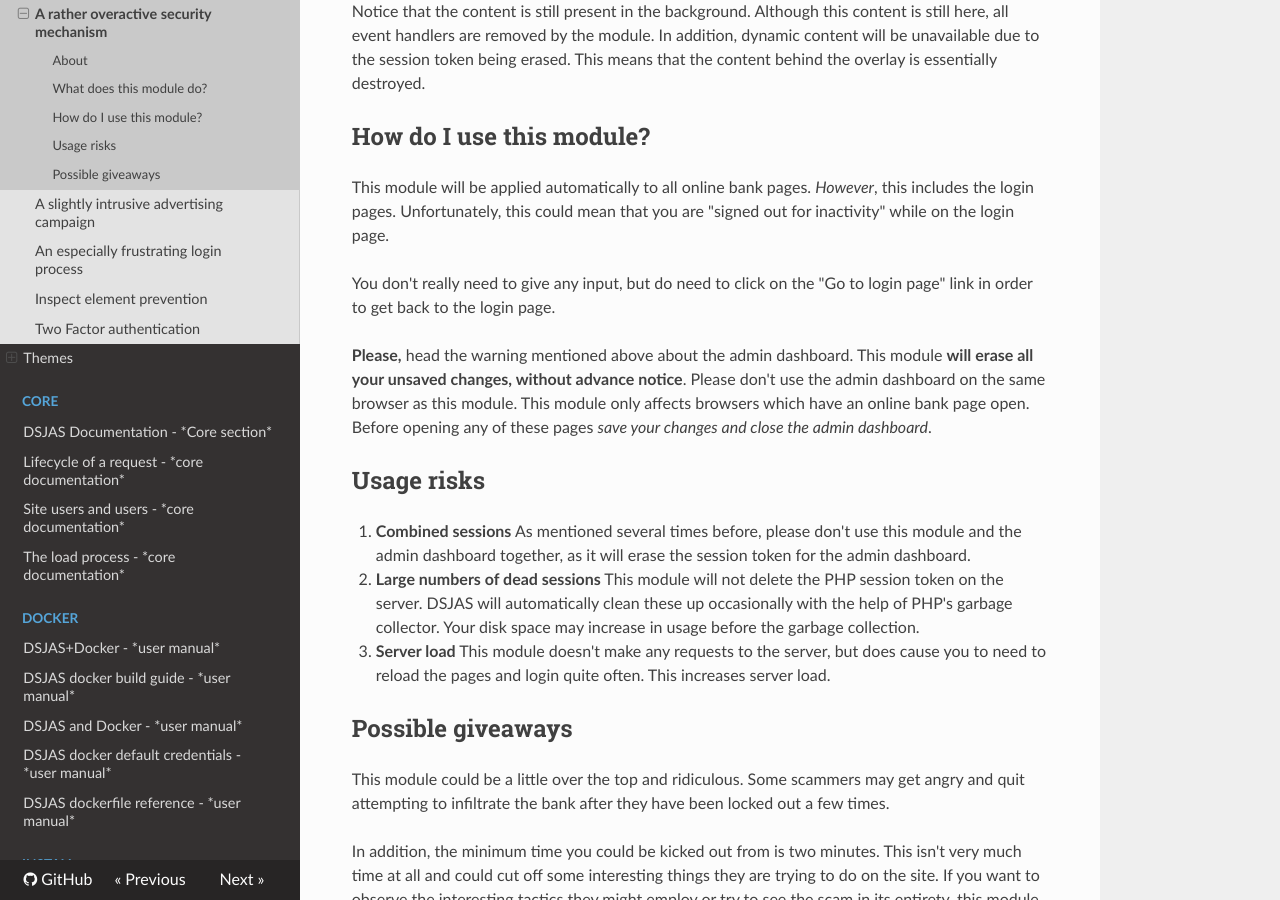
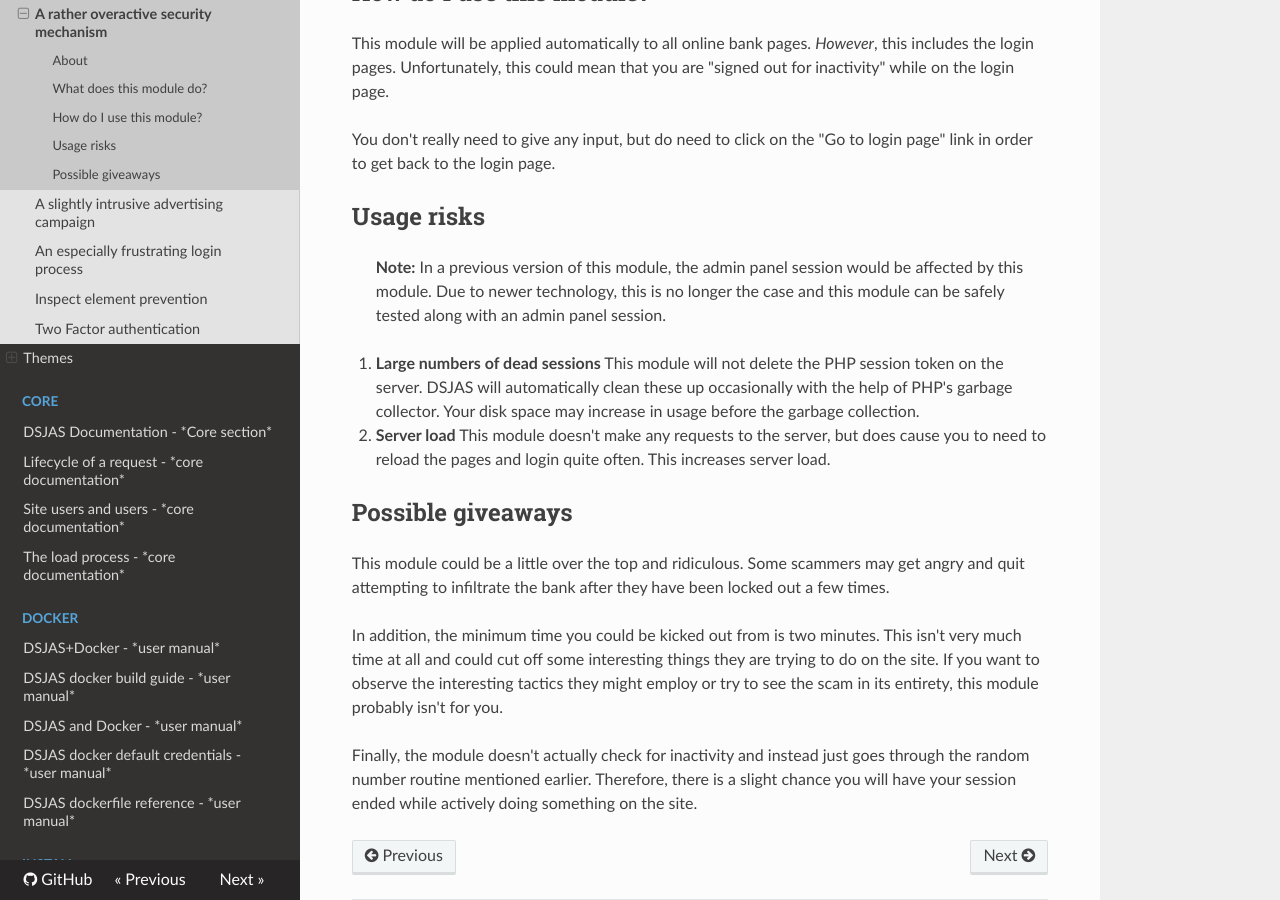
Before and after one commit to DSJAS/DSJAS, an MkDocs documentation site: the page built from docs/builtins/modules/A rather overactive security mechanism.md, in a window 1280 px wide and 900 px high, scrolled down 1084 px. Built offline with MkDocs 1.6.1, drawn with Linux system fonts in a browser that asks for light colours; nearby versions of some CDN libraries; some of the changed text lies outside the part shown.

Commit message:
Update OASM documentation

```diff
--- a/docs/builtins/modules/A rather overactive security mechanism.md
+++ b/docs/builtins/modules/A rather overactive security mechanism.md
@@ -7,8 +7,6 @@
 Scammers usually take quite a bit of time to do their work on your bank account or computer. Luckily, you have this module to make that prospect of the scam quite annoying.
 
 This module will "detect inactivity" and erase your session cookie if successful - effectively signing you out from all pages and causing any in-progress changes to be lost.
-
-> **Danger:** This module **erases all sessions, from the admin dashboard too!** If you're actively making changes from the same browser (which you shouldn't be), this module may erase your session and cause *changes to be lost.* If you wish to use this module, you **must not** configure DSJAS, install modules/themes or generally use the admin dashboard from the same browser as the running scam.
 
 ## What does this module do?
 
@@ -26,11 +24,10 @@
 
 You don't really need to give any input, but do need to click on the "Go to login page" link in order to get back to the login page.
 
-**Please,** head the warning mentioned above about the admin dashboard. This module **will erase all your unsaved changes, without advance notice**. Please don't use the admin dashboard on the same browser as this module. This module only affects browsers which have an online bank page open. Before opening any of these pages *save your changes and close the admin dashboard*.
-
 ## Usage risks
 
-1. **Combined sessions** As mentioned several times before, please don't use this module and the admin dashboard together, as it will erase the session token for the admin dashboard.
+> **Note:** In a previous version of this module, the admin panel session would be affected by this module. Due to newer technology, this is no longer the case and this module can be safely tested along with an admin panel session.
+
 1. **Large numbers of dead sessions** This module will not delete the PHP session token on the server. DSJAS will automatically clean these up occasionally with the help of PHP's garbage collector. Your disk space may increase in usage before the garbage collection.
 1. **Server load** This module doesn't make any requests to the server, but does cause you to need to reload the pages and login quite often. This increases server load.
 
```
